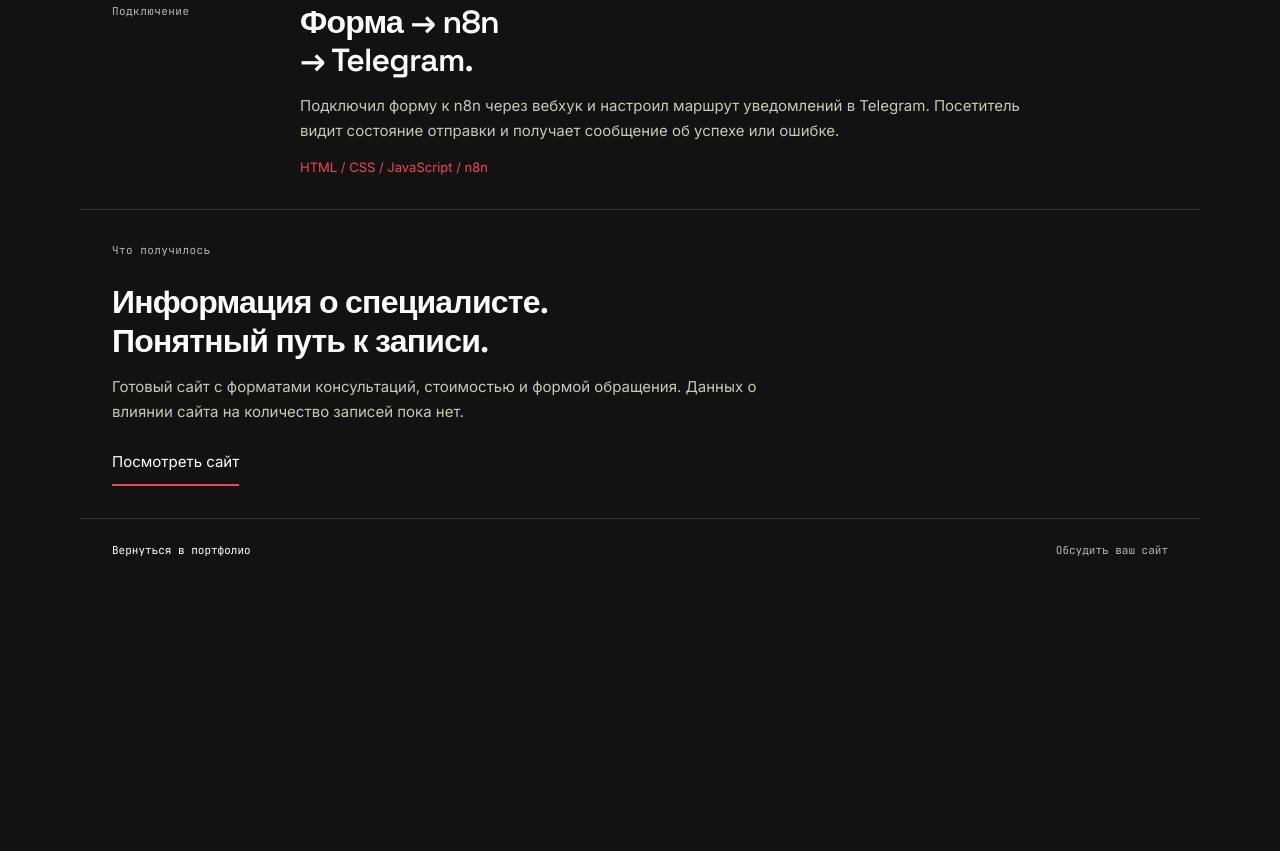
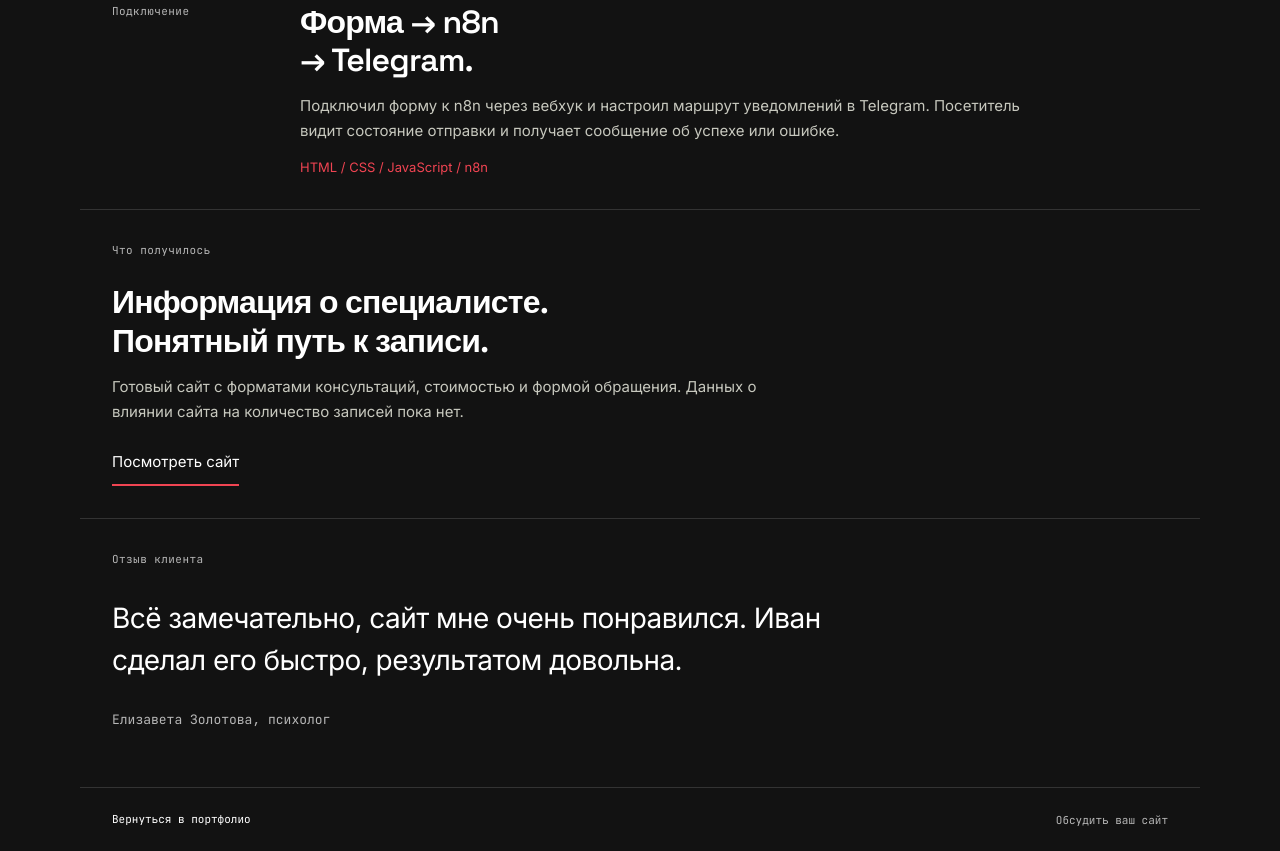
Before and after one commit to vanek2111/vanekdev, a plain HTML site: page cases/psychologist/index.html in a window 1280 px wide. Shown: the part 3549-4400 px from the top of the page. Before the commit the page ends 4131 px from the top, so only its background shows below. Drawn offline with Linux system fonts and the light colour scheme.

Commit message:
Add approved psychologist client testimonial with English translation

```diff
--- a/cases/case-i18n.js
+++ b/cases/case-i18n.js
@@ -100,6 +100,7 @@ const caseTranslations = {
   "к обращению.": "to an enquiry.",
   "сразу знать, что написать.": "to know what to write straight away."
 };
+Object.assign(caseTranslations, {"Отзыв клиента": "Client feedback", "Всё замечательно, сайт мне очень понравился. Иван сделал его быстро, результатом довольна.": "Everything is great, I really liked the website. Ivan completed it quickly, and I am happy with the result.", "Елизавета Золотова, психолог": "Elizaveta Zolotova, psychologist"});
 (() => {
  const nodes=[], attributes=[];
  const walker=document.createTreeWalker(document.body,NodeFilter.SHOW_TEXT);
--- a/cases/psychologist/case.css
+++ b/cases/psychologist/case.css
@@ -62,3 +62,10 @@ body>header,body>footer{padding:22px 32px}
 .case-language button{min-width:42px;min-height:44px;background:transparent;border:0;padding:10px 6px;color:#b6b6b6;font:inherit}
 .case-language button[aria-pressed=true]{color:#fff;background:transparent;box-shadow:inset 0 -2px #f04452}
 @media(max-width:700px){header{display:flex;flex-wrap:wrap;gap:10px}.case-language{margin-left:auto}.intro h1{overflow-wrap:anywhere}}
+
+.client-review{padding:32px;border-top:1px solid #333;margin-bottom:25px}
+.client-review blockquote{margin:0;max-width:760px}
+.client-review blockquote>p{font-size:clamp(20px,2.3vw,28px);line-height:1.5;color:#fff!important;letter-spacing:-.02em}
+.client-review blockquote footer{border:0;padding:0;margin-top:20px;display:block}
+.client-review cite{font-style:normal;font-size:13px;color:#b6b6b6}
+@media(max-width:700px){.client-review{padding:26px 20px}.client-review blockquote>p{font-size:21px}}
--- a/cases/psychologist/index.html
+++ b/cases/psychologist/index.html
@@ -1,5 +1,5 @@
 <!doctype html>
-<html lang="ru"><head><meta charset="utf-8"><meta name="viewport" content="width=device-width,initial-scale=1"><title>Сайт психолога — кейс Ивана</title><meta name="description" content="Клиентский проект: сайт психолога Елизаветы Золотовой. Структура, первые слова, форма записи и n8n."><link rel="stylesheet" href="../../style.css"><link rel="stylesheet" href="../../burgundy.css"><link rel="stylesheet" href="case.css?v=languages3"><link rel="icon" type="image/svg+xml" href="../../assets/vd-mark.svg?v=vd1"><link rel="apple-touch-icon" href="../../assets/vd-touch.png?v=vd1"></head><body>
+<html lang="ru"><head><meta charset="utf-8"><meta name="viewport" content="width=device-width,initial-scale=1"><title>Сайт психолога — кейс Ивана</title><meta name="description" content="Клиентский проект: сайт психолога Елизаветы Золотовой. Структура, первые слова, форма записи и n8n."><link rel="stylesheet" href="../../style.css"><link rel="stylesheet" href="../../burgundy.css"><link rel="stylesheet" href="case.css?v=review4"><link rel="icon" type="image/svg+xml" href="../../assets/vd-mark.svg?v=vd1"><link rel="apple-touch-icon" href="../../assets/vd-touch.png?v=vd1"></head><body>
 <header><a href="../../index.html#psychologist"> К проектам</a><span>ИВАН / WEB & AUTOMATION</span><div class="case-language" role="group" aria-label="Language / Язык"><button type="button" data-language="ru" aria-pressed="true">RU</button><span aria-hidden="true">/</span><button type="button" data-language="en" aria-pressed="false">EN</button></div></header>
 <main><section class="intro" id="overview"><p class="label">Клиентский проект / психолог</p><h1>САЙТ<br><em>ПСИХОЛОГА<span>;</span></em></h1><div class="intro-bottom"><p>Сайт психолога Елизаветы Золотовой.<br>Знакомство со специалистом, условия консультаций и запись в одном месте.</p><a class="action" href="https://vanek2111.github.io/sitepsy/" target="_blank" rel="noopener noreferrer">Открыть сайт </a></div></section>
 <nav class="case-toc" aria-label="Разделы кейса"><a href="#task">Задача</a><a href="#words">Первые слова</a><a href="#try">Попробовать</a><a href="#details">Интерфейс</a><a href="#connection">Автоматизация</a><a href="#result">Результат</a></nav><figure class="case-cover"><img src="../../assets/psychologist-cover-dark.jpg" alt="Образ проекта: запутанная нить переходит в свободную линию"><figcaption>Обложка проекта / визуальная концепция</figcaption></figure><figure class="hero-image"><img src="images/hero.png" alt="Первый экран сайта психолога Елизаветы Золотовой" width="1440" height="1000"><figcaption>Реальный интерфейс сайта. Первый экран.</figcaption></figure>
@@ -8,4 +8,4 @@
 <section class="text-section" id="try"><p class="label">Попробуйте</p><div><h2>Один выбор.<br>Начало сообщения.</h2><p>Этот пример работает только на странице кейса и ничего не отправляет.</p><div class="phrase-options" role="group" aria-label="Начало обращения"><button type="button" data-phrase="0" aria-pressed="true">Трудно сформулировать</button><button type="button" data-phrase="1" aria-pressed="false">Есть конкретный вопрос</button><button type="button" data-phrase="2" aria-pressed="false">Узнать о консультации</button></div><label for="phrase">Ваш текст — можно изменить</label><textarea id="phrase" rows="5">Здравствуйте, Елизавета. Хотелось бы записаться на консультацию, но пока трудно сформулировать запрос.</textarea><p id="phrase-status" class="caption" role="status">Текст никуда не отправляется.</p></div></section>
 <section class="paired" id="details"><div><p class="label">Условия встреч</p><h2>Форматы и стоимость<br>до записи.</h2><p>Отдельные консультации и условия нескольких встреч. Дополнительные сведения раскрываются по желанию посетителя.</p><img src="images/services.png" alt="Услуги и стоимость консультаций на сайте" loading="lazy"></div><div><p class="label">Форма обращения</p><h2>Понятные поля.<br>Обратная связь.</h2><p>Проверка обязательных полей, блокировка повторного нажатия во время отправки и сообщения об успехе или ошибке.</p><img src="images/form.png" alt="Форма записи на консультацию" loading="lazy"></div></section>
 <section class="text-section" id="connection"><p class="label">Подключение</p><div><h2>Форма → n8n<br>→ Telegram.</h2><p>Подключил форму к n8n через вебхук и настроил маршрут уведомлений в Telegram. Посетитель видит состояние отправки и получает сообщение об успехе или ошибке.</p><p class="stack">HTML / CSS / JavaScript / n8n</p></div></section>
-<section class="result" id="result"><p class="label">Что получилось</p><h2>Информация о специалисте.<br>Понятный путь к записи.</h2><p>Готовый сайт с форматами консультаций, стоимостью и формой обращения. Данных о влиянии сайта на количество записей пока нет.</p><a class="action" href="https://vanek2111.github.io/sitepsy/" target="_blank" rel="noopener noreferrer">Посмотреть сайт </a></section></main><footer><a href="../../index.html#psychologist"> Вернуться в портфолио</a><a href="https://t.me/na_svyazi_q" target="_blank" rel="noopener noreferrer">Обсудить ваш сайт </a></footer><script src="case.js"></script><script src="../case-i18n.js?v=1"></script></body></html>
+<section class="result" id="result"><p class="label">Что получилось</p><h2>Информация о специалисте.<br>Понятный путь к записи.</h2><p>Готовый сайт с форматами консультаций, стоимостью и формой обращения. Данных о влиянии сайта на количество записей пока нет.</p><a class="action" href="https://vanek2111.github.io/sitepsy/" target="_blank" rel="noopener noreferrer">Посмотреть сайт </a></section><section class="client-review" aria-labelledby="review-title"><p class="label" id="review-title">Отзыв клиента</p><blockquote><p>Всё замечательно, сайт мне очень понравился. Иван сделал его быстро, результатом довольна.</p><footer><cite>Елизавета Золотова, психолог</cite></footer></blockquote></section></main><footer><a href="../../index.html#psychologist"> Вернуться в портфолио</a><a href="https://t.me/na_svyazi_q" target="_blank" rel="noopener noreferrer">Обсудить ваш сайт </a></footer><script src="case.js"></script><script src="../case-i18n.js?v=review2"></script></body></html>
```
